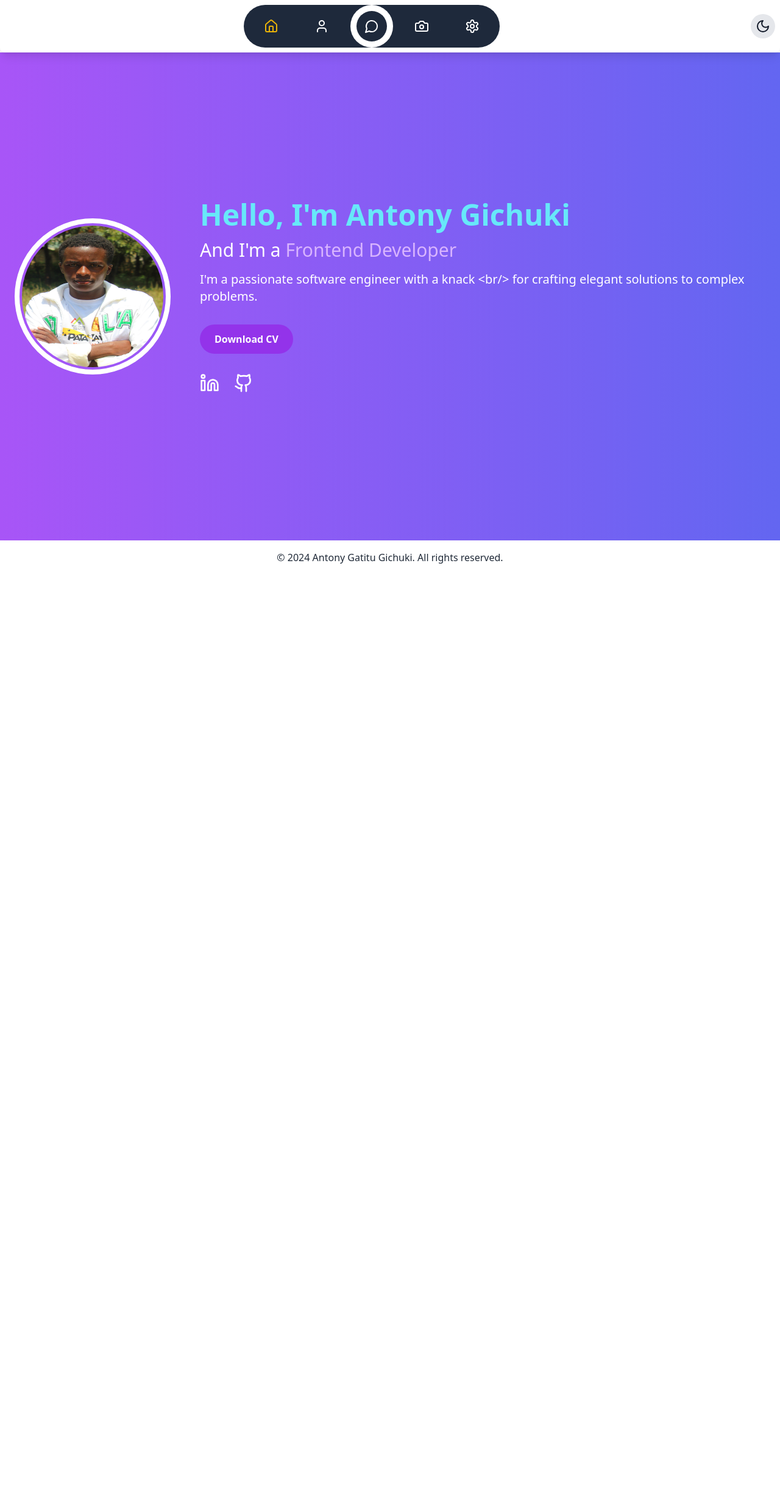
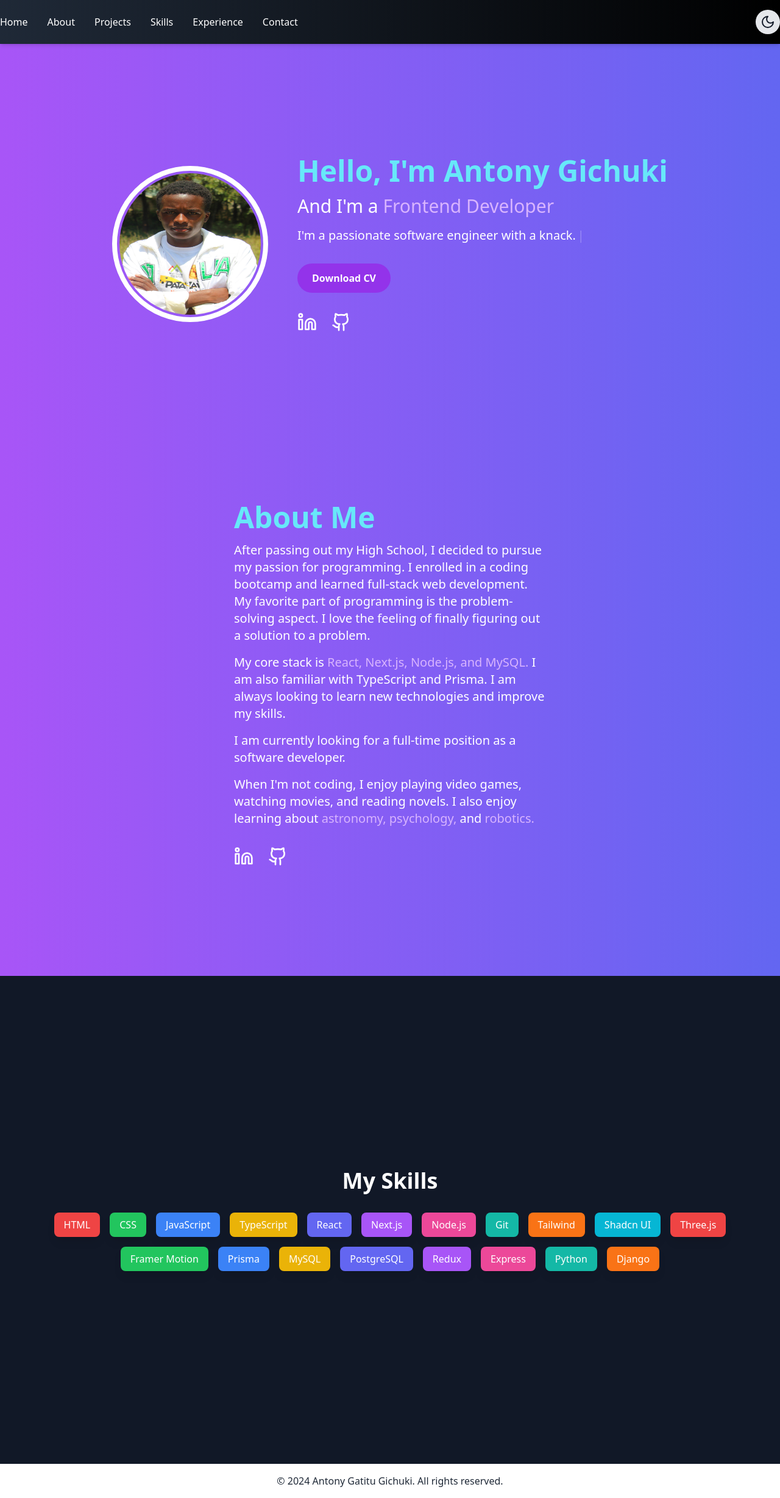
Before and after one commit to antosnizzah/my-portfolio, a React (Vite) app: page / in a window 1280 px wide. Shown: the whole page at 61% size. Before the commit the page ends 942 px from the top, so only its background shows below. Built offline with nearby package versions, Linux system fonts and the light colour scheme.

Commit message:
done some updates

```diff
--- a/src/App.tsx
+++ b/src/App.tsx
@@ -7,12 +7,16 @@ import ProfileSection from './components/profilesection';
 // import Experience from './components/Experience';
 // import Contact from './components/Contact';
 import Footer from './components/Footer';
+import AboutMe from './components/About';
+import MySkills from './components/Skills';
 
 const App: React.FC = () => {
   return (
     <div className="dark:bg-gray-900 dark:text-white">
       <Navbar />
       <ProfileSection />
+      <AboutMe/>
+      <MySkills/>
       <Footer />
 
     </div>
--- a/src/components/About.tsx
+++ b/src/components/About.tsx
@@ -0,0 +1,38 @@
+import React from 'react';
+import { Linkedin, Github } from 'lucide-react';
+
+
+const AboutMe: React.FC = () => {
+  return (
+    <div className="min-h-screen bg-gradient-to-r from-purple-500 to-indigo-500 dark:from-gray-800 dark:to-black text-white dark:text-gray-300 p-6">
+      <div className="flex flex-col md:flex-row items-center justify-center">
+
+        <div className="max-w-lg text-center md:text-left">
+          <h1 className="text-5xl font-bold mb-4 text-cyan-300">About Me</h1>
+          <p className="text-xl mb-4">
+            After passing out my High School, I decided to pursue my passion for programming. I enrolled in a coding bootcamp and learned full-stack web development. My favorite part of programming is the problem-solving aspect. I love the feeling of finally figuring out a solution to a problem.
+          </p>
+          <p className="text-xl mb-4">
+            My core stack is <span className="text-purple-300">React, Next.js, Node.js, and MySQL.</span> I am also familiar with TypeScript and Prisma. I am always looking to learn new technologies and improve my skills.
+          </p>
+          <p className="text-xl mb-4">
+            I am currently looking for a full-time position as a software developer.
+          </p>
+          <p className="text-xl mb-8">
+            When I'm not coding, I enjoy playing video games, watching movies, and reading novels. I also enjoy learning about <span className="text-purple-300">astronomy, psychology,</span> and <span className="text-purple-300">robotics.</span>
+          </p>
+          <div className="flex justify-center md:justify-start space-x-6">
+            <a href="https://www.linkedin.com/in/your-profile" target="_blank" rel="noopener noreferrer">
+              <Linkedin className="w-8 h-8" />
+            </a>
+            <a href="https://github.com/your-profile" target="_blank" rel="noopener noreferrer">
+              <Github className="w-8 h-8" />
+            </a>
+          </div>
+        </div>
+      </div>
+    </div>
+  );
+};
+
+export default AboutMe;
--- a/src/components/Navbar.tsx
+++ b/src/components/Navbar.tsx
@@ -1,65 +1,45 @@
 import React, { useState } from 'react';
-import { Moon, Sun, Home, User, MessageCircle, Camera, Settings } from 'lucide-react';
+import { Moon, Sun } from 'lucide-react';
 
 const Navbar: React.FC = () => {
   const [darkMode, setDarkMode] = useState(false);
-  const [activeIndex, setActiveIndex] = useState(0);
 
   const toggleDarkMode = () => {
     setDarkMode(!darkMode);
     document.documentElement.classList.toggle('dark', !darkMode);
   };
 
-  const handleItemClick = (index: number) => {
-    setActiveIndex(index);
-  };
-
-  const navItems = [
-    { name: 'Home', icon: Home },
-    { name: 'Profile', icon: User },
-    { name: 'Messages', icon: MessageCircle },
-    { name: 'Camera', icon: Camera },
-    { name: 'Settings', icon: Settings },
-  ];
-
   return (
-    <div className="flex justify-center items-center">
-      <nav className="navbar bg-transparent rounded-lg shadow-lg flex">
-        <div className="relative flex justify-center items-center w-full max-w-[420px] h-[70px] bg-[#1E293B] rounded-full mx-auto p-1">
-          <ul className="flex w-full justify-around">
-            {navItems.map((item, index) => (
-              <li
-                key={item.name}
-                className={`relative list-none w-[70px] h-[70px] flex justify-center items-center z-10 cursor-pointer transition-colors duration-300 ${
-                  index === activeIndex ? 'text-yellow-500' : 'text-white'
-                }`}
-                onClick={() => handleItemClick(index)}
-              >
-                <a href={`#${item.name.toLowerCase()}`} className="flex justify-center items-center w-full h-full">
-                  <item.icon className="w-6 h-6" />
+    <nav className="fixed top-0 left-0 right-0 z-50 bg-gradient-to-r from-gray-800 to-black text-white shadow-md py-4">
+      <div className="container mx-auto flex justify-between items-center">
+        <div className="flex space-x-8">
+          <a href="#home" className="hover:text-gray-300">
+            Home
           </a>
-              </li>
-            ))}
-          </ul>
-          <div
-            className="absolute w-[70px] h-[70px] bg-white rounded-full transition-transform duration-500 ease-in-out"
-            style={{
-              transform: `translateX(${activeIndex * 70}px)`,
-            }}
-          >
-            <div className="absolute top-1/2 left-1/2 w-[50px] h-[50px] bg-[#1E293B] rounded-full transform -translate-x-1/2 -translate-y-1/2"></div>
+          <a href="#about" className="hover:text-gray-300">
+            About
+          </a>
+          <a href="#projects" className="hover:text-gray-300">
+            Projects
+          </a>
+          <a href="#skills" className="hover:text-gray-300">
+            Skills
+          </a>
+          <a href="#experience" className="hover:text-gray-300">
+            Experience
+          </a>
+          <a href="#contact" className="hover:text-gray-300">
+            Contact
+          </a>
         </div>
-        </div>
-        <div className="flex items-center space-x-4 ml-5">
         <button
           onClick={toggleDarkMode}
           className="p-2 rounded-full bg-gray-200 dark:bg-gray-700 transition-colors duration-300"
         >
-            {darkMode ? <Sun className="text-yellow-500" /> : <Moon className="text-gray-900" />}
+          {darkMode ? <Sun className="w-6 h-6 text-yellow-500" /> : <Moon className="w-6 h-6 text-gray-900" />}
         </button>
       </div>
     </nav>
-    </div>
   );
 };
 
--- a/src/components/Skills.tsx
+++ b/src/components/Skills.tsx
@@ -0,0 +1,32 @@
+import React from 'react';
+
+const skills = [
+  'HTML', 'CSS', 'JavaScript', 'TypeScript', 'React', 'Next.js', 'Node.js',
+  'Git', 'Tailwind', 'Shadcn UI', 'Three.js', 'Framer Motion', 'Prisma', 'MySQL',
+  'PostgreSQL', 'Redux', 'Express', 'Python', 'Django'
+];
+
+const colors = [
+  'bg-red-500', 'bg-green-500', 'bg-blue-500', 'bg-yellow-500', 'bg-indigo-500',
+  'bg-purple-500', 'bg-pink-500', 'bg-teal-500', 'bg-orange-500', 'bg-cyan-500'
+];
+
+const MySkills: React.FC = () => {
+  return (
+    <div className="min-h-screen bg-gray-900 text-white flex flex-col justify-center items-center p-8">
+      <h2 className="text-4xl font-bold mb-8">My Skills</h2>
+      <div className="flex flex-wrap justify-center gap-4">
+        {skills.map((skill, index) => (
+          <div
+            key={index}
+            className={`px-4 py-2 rounded-lg shadow-lg ${colors[index % colors.length]} transform transition-transform hover:scale-110`}
+          >
+            {skill}
+          </div>
+        ))}
+      </div>
+    </div>
+  );
+};
+
+export default MySkills;
--- a/src/components/profilesection.tsx
+++ b/src/components/profilesection.tsx
@@ -6,7 +6,7 @@ import profileImage from '../assets/IMG_8390.jpg'; // Adjust the path based on y
 
 const ProfileSection: React.FC = () => {
   const [text] = useTypewriter({
-    words: ["I'm a passionate software engineer with a knack <br/> for crafting elegant solutions to complex problems."],
+    words: ["I'm a passionate software engineer with a knack."],
     loop: 1,
     typeSpeed: 50,
     deleteSpeed: 300,
```
Lines whose indentation alone changed are shown as unchanged.
